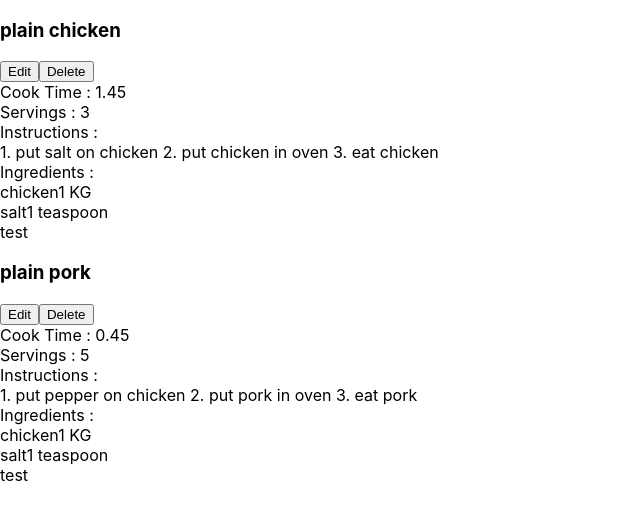
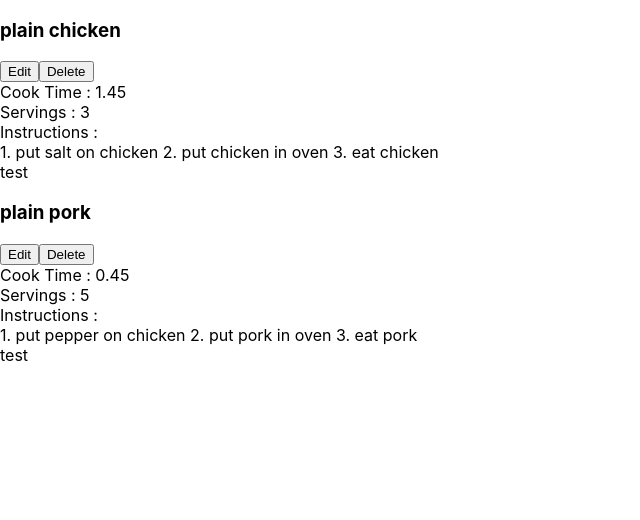
Before and after one commit to Suhaas10/githubroc8, a React (Create React App) app: page / in a window 1280 px wide. Shown: the top 520 px of the page, without its empty margins (0-640 px from the left). Built offline with nearby package versions, Linux system fonts and the light colour scheme.

Commit message:
full clean up

```diff
--- a/package.json
+++ b/package.json
@@ -12,6 +12,7 @@
     "react-scripts": "5.0.0",
     "sass": "^1.48.0",
     "styled-components": "^5.3.3",
+    "uuid": "^8.3.2",
     "web-vitals": "^2.1.2"
   },
   "scripts": {
--- a/src/Recipe.js
+++ b/src/Recipe.js
@@ -1,9 +1,7 @@
 import React from "react";
-import UngredientList from "./UngredientList";
-import AnimatedButton from "./AnimatedButton.style";
 
 const Recipe = (props) => {
-  const { id, name, cookTime, servings, instructions, ingredients } = props;
+  const { id, name, cookTime, servings, instructions } = props;
   console.log(props.id);
   return (
     <div>
@@ -24,10 +22,6 @@ const Recipe = (props) => {
         <span>Instructions : </span>
         <div>{instructions}</div>
       </div>
-      <div>
-        <span>Ingredients : </span>
-        <UngredientList key={id} ingredients={ingredients} />
-      </div>
       <div>test</div>
     </div>
   );
--- a/src/UngredientList.js
+++ /dev/null
@@ -1,17 +0,0 @@
-import React from "react";
-
-const UngredientList = ({ ingredients }) => {
-  console.log(ingredients);
-  return (
-    <div>
-      {ingredients.map((ingredient) => (
-        <div>
-          <span>{ingredient.name}</span>
-          <span>{ingredient.amount}</span>
-        </div>
-      ))}
-    </div>
-  );
-};
-
-export default UngredientList;
```
Also changed, not shown: 1 other file (tests, documents, lock files or other folders).
